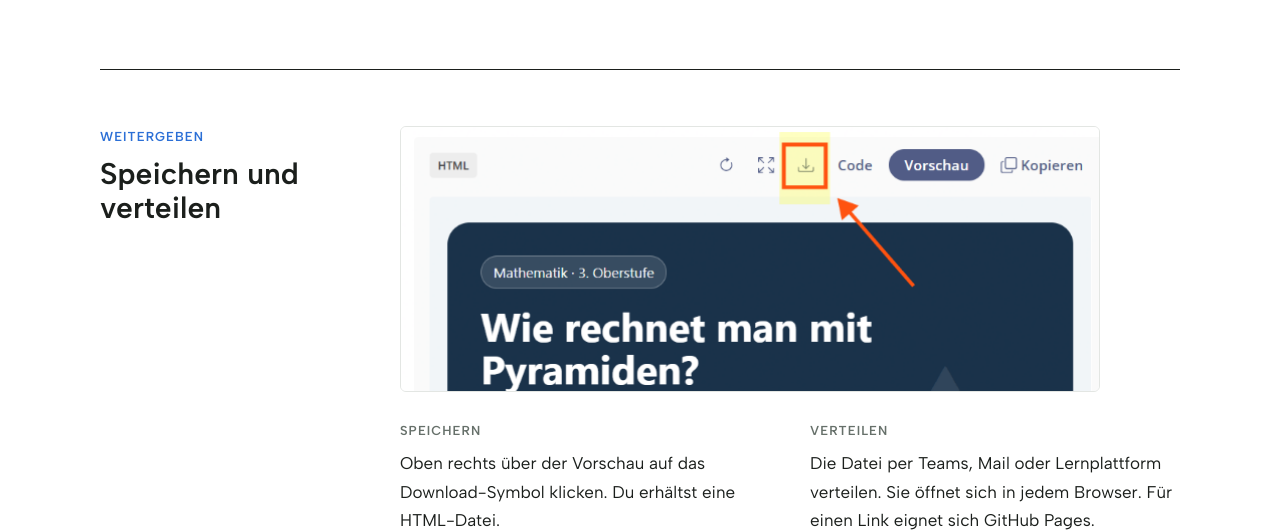
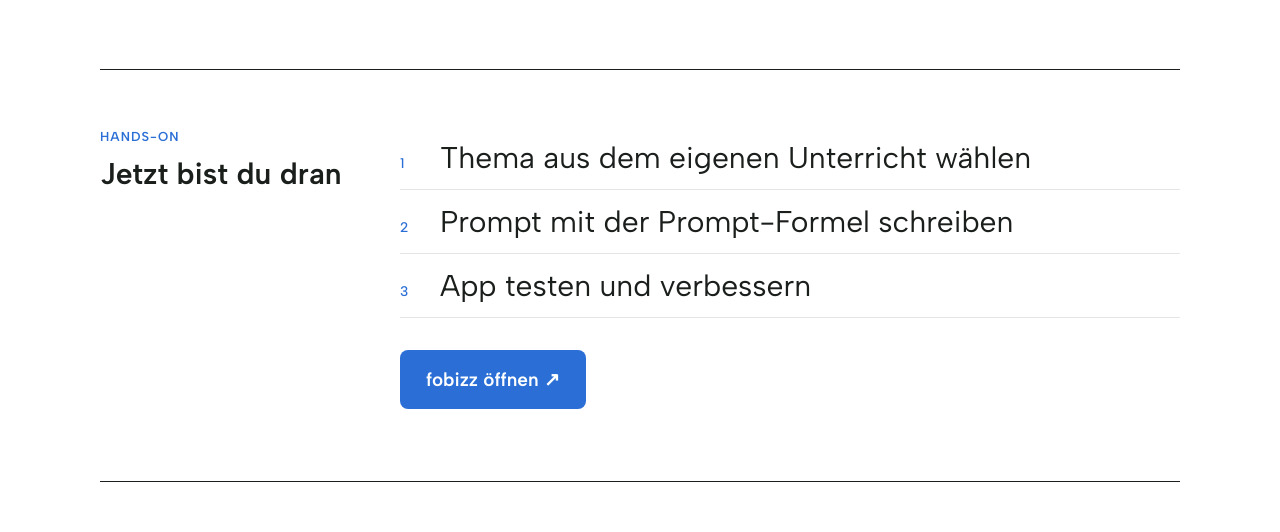
Before and after one commit to fuchstogo/vibe-coding, a plain HTML site: page index.html in a window 1280 px wide. Shown: the part 3692-4224 px from the top of the page. Drawn offline with nearby package versions, Linux system fonts and the light colour scheme; a web font is replaced by a local one.

Commit message:
Folie «Jetzt bist du dran» mit Link zu fobizz
Co-Authored-By: Claude Opus 5.5 <noreply@anthropic.com>
Claude-Session: https://claude.ai/code/session_01XnXQe6FkhTu3F3bzyF67vb

```diff
--- a/index.html
+++ b/index.html
@@ -117,6 +117,8 @@ footer{border-top:1px solid var(--line);padding:28px 0 60px;font-size:14px;color
 .fside{width:400px;border-left:1px solid var(--line);padding:24px 26px;overflow:auto}
 .fside blockquote p{font-size:17px}
 @media(max-width:900px){.fbody{grid-template-columns:1fr;grid-template-rows:60% 40%}.fside{width:auto;border-left:0;border-top:1px solid var(--line)}}
+.go-btn{display:inline-flex;align-items:center;gap:8px;margin-top:32px;background:var(--acc);color:#fff;text-decoration:none;font-weight:600;font-size:19px;padding:14px 26px;border-radius:8px}
+.go-btn:hover{background:var(--ink);color:#fff}
 /* Präsentation */
 .pstart{position:fixed;top:16px;right:16px;z-index:20;background:#fff;border:1px solid var(--line);border-radius:999px;padding:8px 16px;font-size:14px;font-weight:600;color:var(--ink);box-shadow:0 4px 14px -6px rgba(0,0,0,.25)}
 .pstart:hover{border-color:var(--acc);color:var(--acc)}
@@ -200,6 +202,14 @@ Gestaltung: grosse Schrift, hoher Kontrast, freundliche Sprache, Gamification-Ch
       <div><h3>Codequalität</h3><p>Jede App selbst testen.</p></div>
       <div><h3>Lernwirkung</h3><p>Die Denkarbeit bleibt bei den Lernenden.</p></div>
       <div><h3>Team</h3><p>Prototypen und Erfahrungen teilen.</p></div>
+    </div>
+  </section>
+
+  <section class="chapter now">
+    <div><span class="lbl">Hands-on</span><h2>Jetzt bist du dran</h2></div>
+    <div>
+      <ol class="steps"><li>Thema aus dem eigenen Unterricht wählen</li><li>Prompt mit der Prompt-Formel schreiben</li><li>App testen und verbessern</li></ol>
+      <a class="go-btn" href="https://fobizz.com" target="_blank" rel="noopener">fobizz öffnen ↗</a>
     </div>
   </section>
 
```
